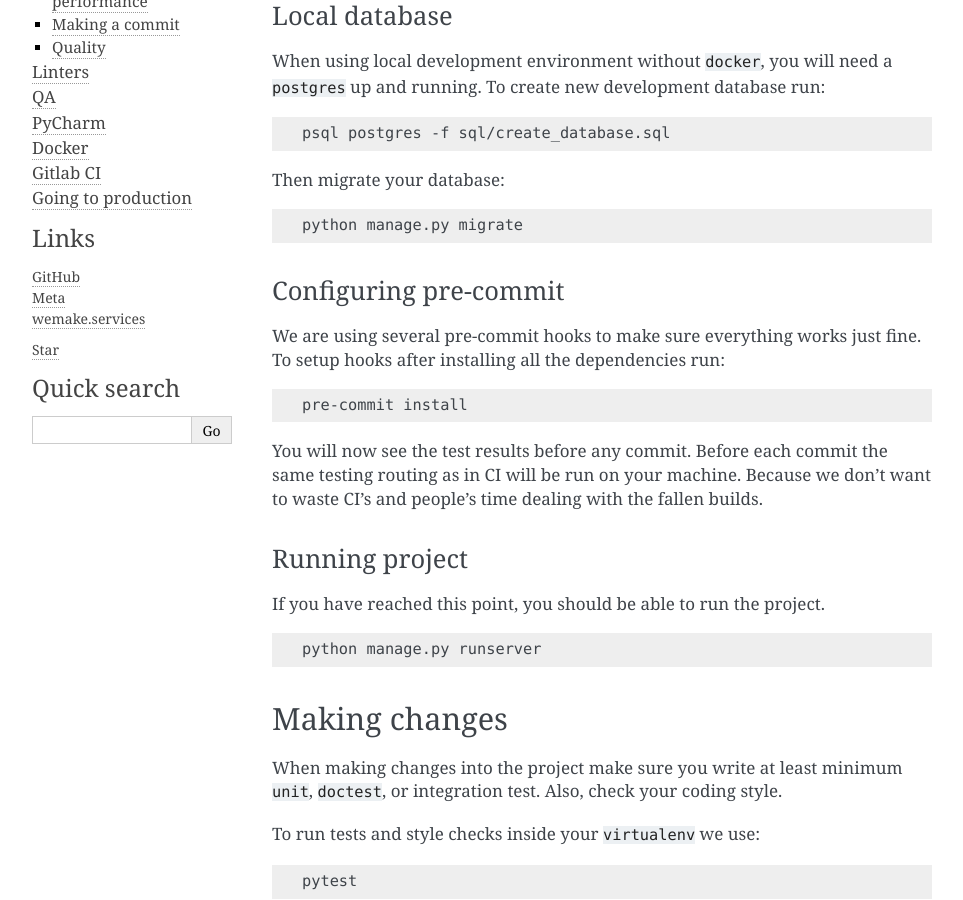
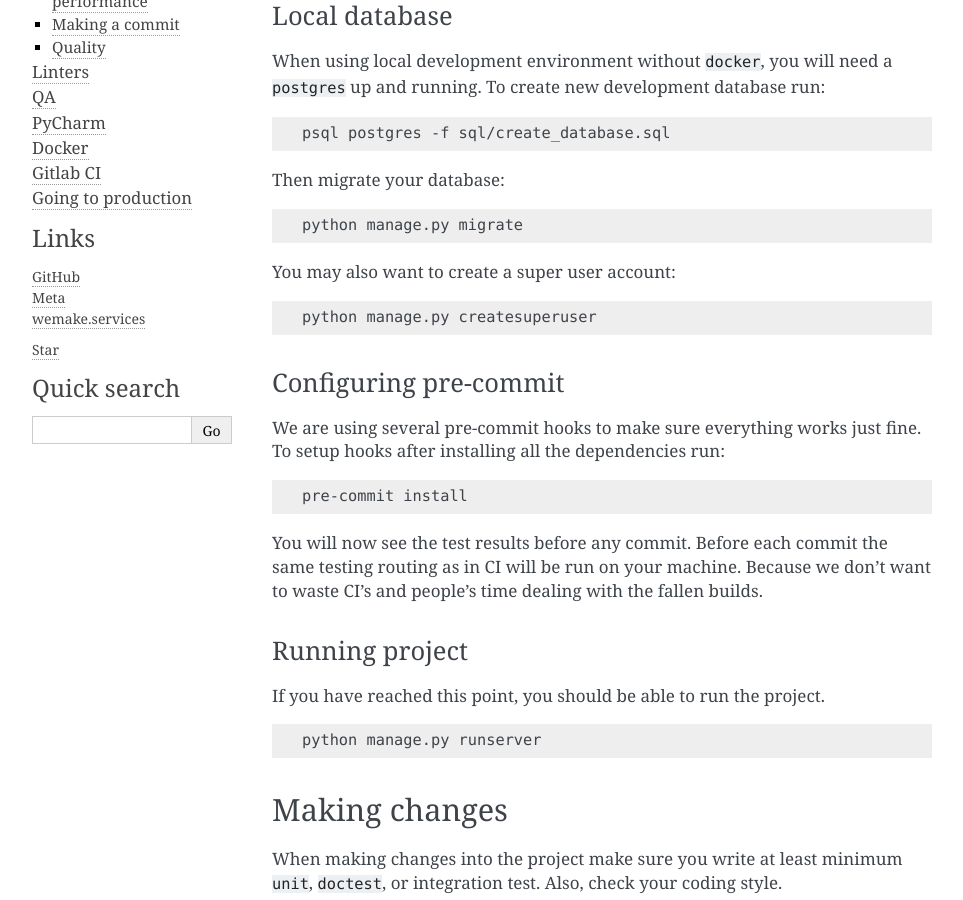
Before and after one commit to wemake-services/wemake-django-template, a Sphinx documentation site: the page built from {{cookiecutter.project_name}}/docs/_pages/template/development-process.rst, in a window 1280 px wide and 900 px high, scrolled down 401 px. Shown: the whole window, without its empty margins (148-1111 px from the left). Built offline with Sphinx 7.4.7, drawn with Linux system fonts in a browser that asks for light colours; pages that are not in the unit, such as notebooks, are missing from menus; the version number could not be read and is left out.

Commit message:
Refactors CI script
Changes:
1. Traps exits, errors and terminates in ci.sh, closes #199
2. Adds a note about `createsuperuser`, closes #198
3. Uses `config` in `ALLOWED_HOSTS`, closes #201

```diff
--- a/{{cookiecutter.project_name}}/docs/_pages/template/development-process.rst
+++ b/{{cookiecutter.project_name}}/docs/_pages/template/development-process.rst
@@ -32,6 +32,12 @@ Then migrate your database:
 .. code:: bash
 
   python manage.py migrate
+
+You may also want to create a super user account:
+
+.. code:: bash
+
+  python manage.py createsuperuser
 
 Configuring pre-commit
 ~~~~~~~~~~~~~~~~~~~~~~
```
Also changed, not shown: 2 other files.
